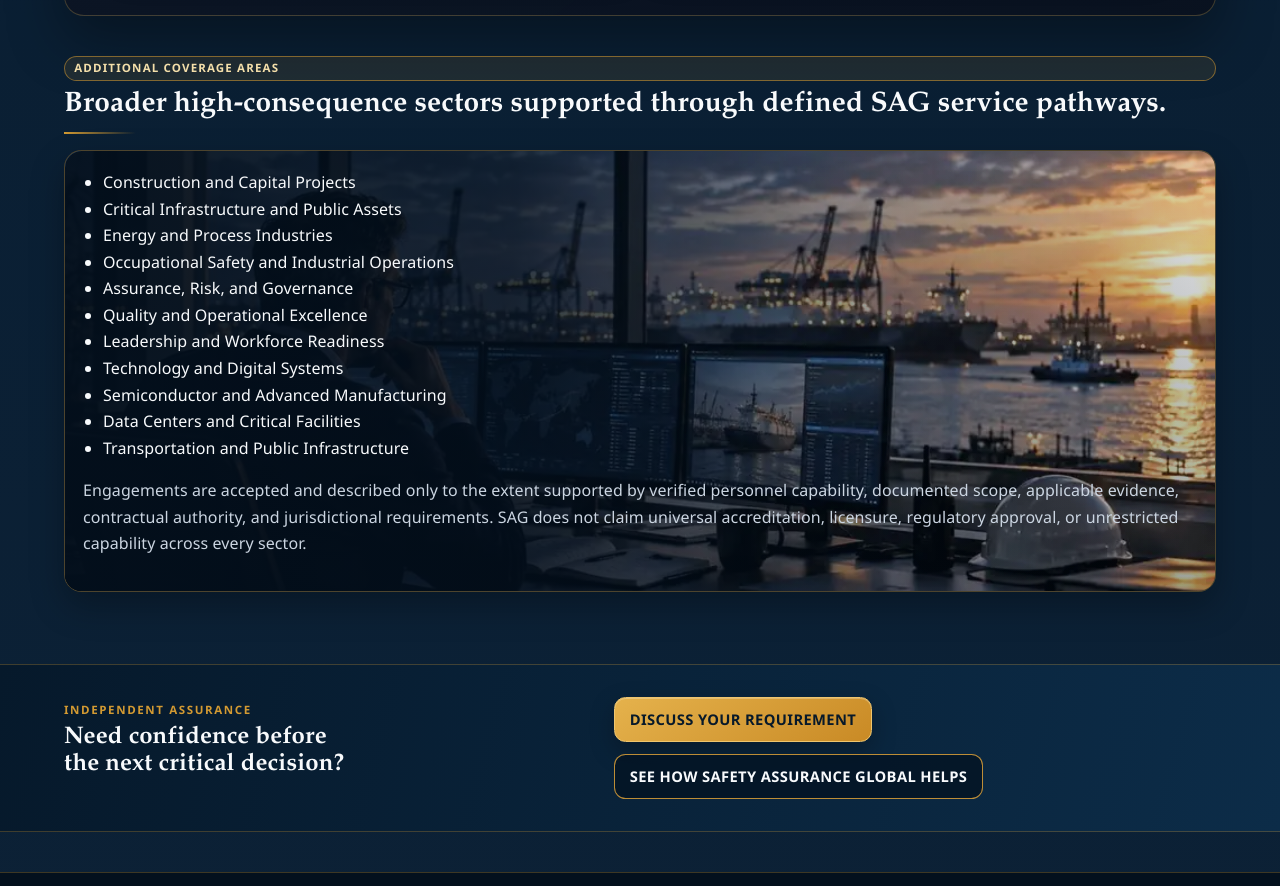
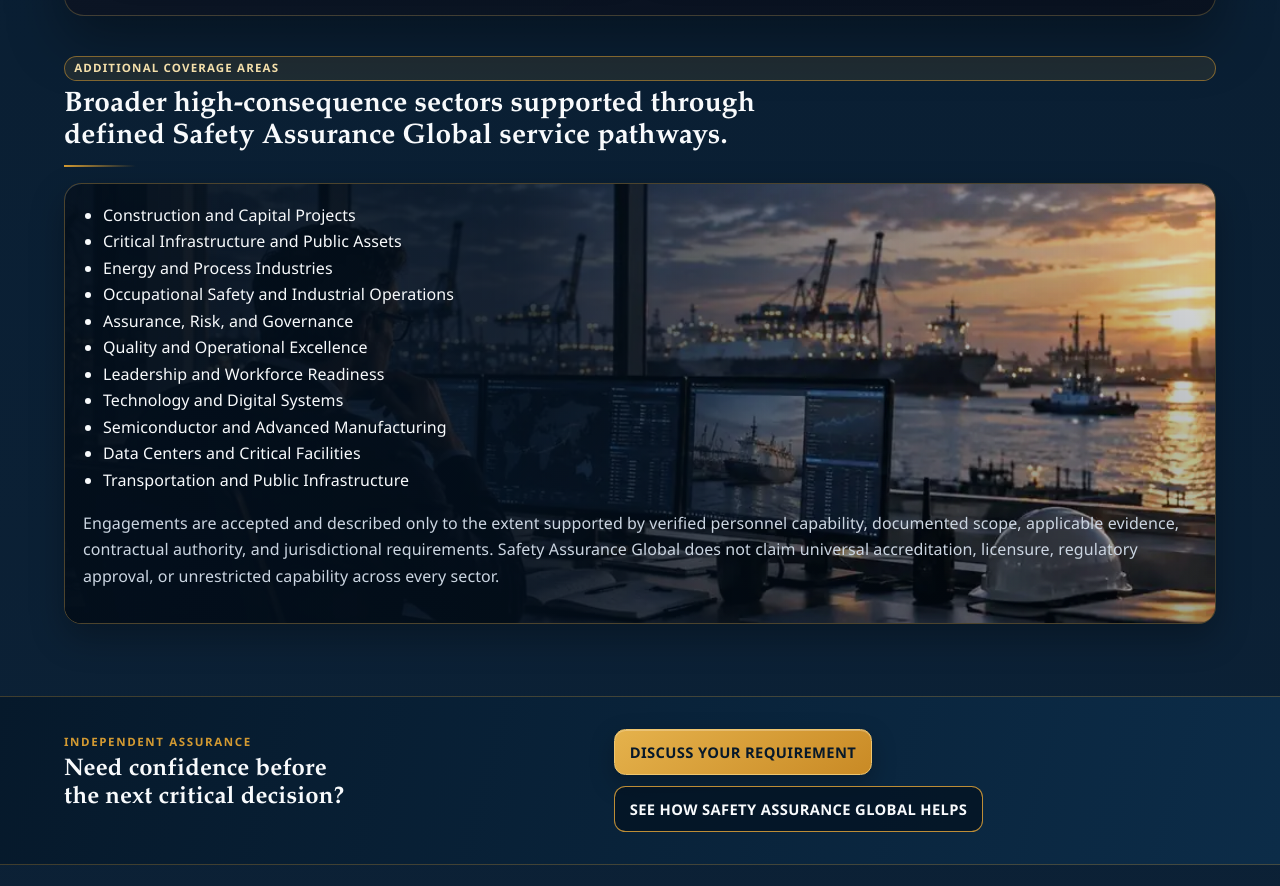
Before and after one commit to andrewmustain-commits/safetyassuranceglobal-site, an Astro site: page /industries in a window 1280 px wide. Shown: the part 3228-4114 px from the top of the page. Built offline with nearby package versions, Linux system fonts and the light colour scheme; Astro itself is replaced by a stand-in of ours.

Commit message:
Website: use full company name on Industries

```diff
--- a/src/pages/industries.astro
+++ b/src/pages/industries.astro
@@ -83,7 +83,7 @@ const additionalTargets = [
       <SectionHeader
         badge="Additional Coverage Areas"
         id="industries-additional-title"
-        title="Broader high-consequence sectors supported through defined SAG service pathways."
+        title="Broader high-consequence sectors supported through defined Safety Assurance Global service pathways."
       />
       <Card class="photo-backed-band" style="--band-image:url(/images/site-2026/industries-hero.webp);--band-position:center 58%">
         <ul>
@@ -93,7 +93,7 @@ const additionalTargets = [
         </ul>
         <p>
           Engagements are accepted and described only to the extent supported by verified personnel capability,
-          documented scope, applicable evidence, contractual authority, and jurisdictional requirements. SAG does not
+          documented scope, applicable evidence, contractual authority, and jurisdictional requirements. Safety Assurance Global does not
           claim universal accreditation, licensure, regulatory approval, or unrestricted capability across every sector.
         </p>
       </Card>
```
